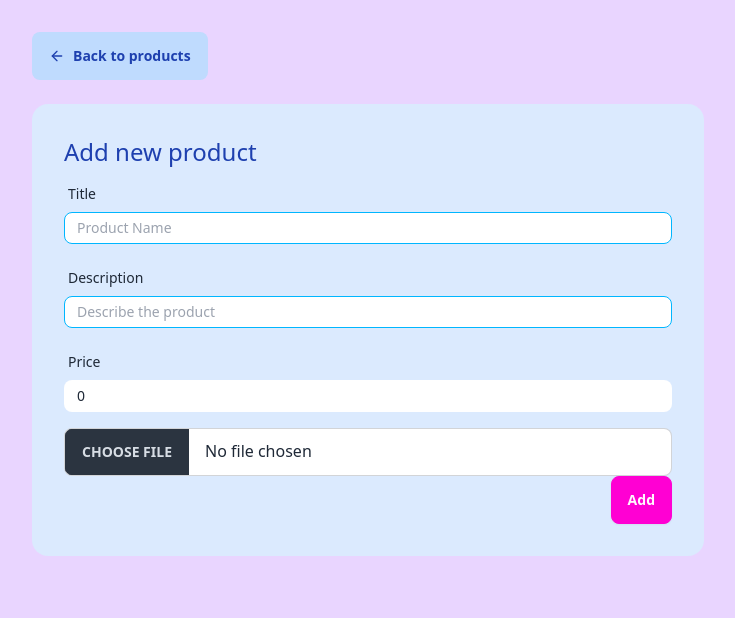
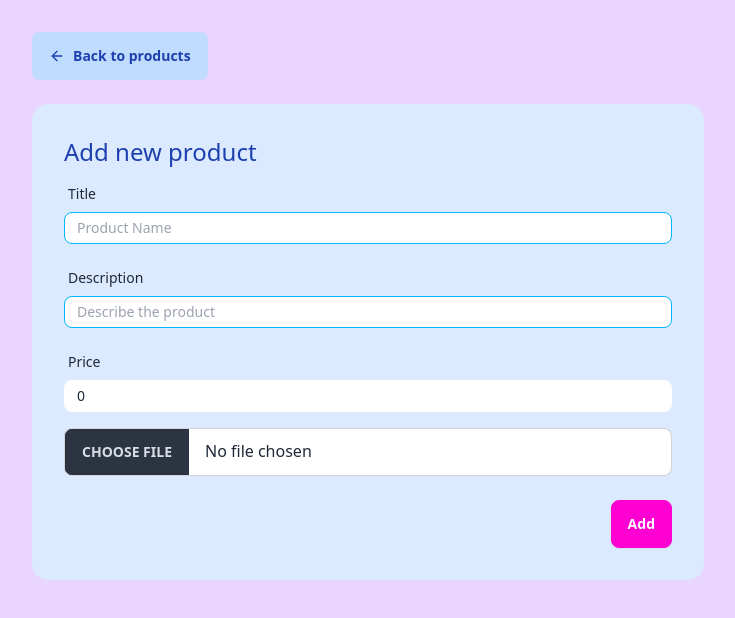
Before and after one commit to pratm1304/FouShack, a React app in the folder frontend/: page /admin/add in a window 1280 px wide. Shown: the top 618 px of the page, without its empty margins (272-1007 px from the left). Built offline with nearby package versions, Linux system fonts and the light colour scheme; the HTML template or start-up script is replaced by a standard one.

Commit message:
frontend touch up

```diff
--- a/frontend/src/components/ProductCard.jsx
+++ b/frontend/src/components/ProductCard.jsx
@@ -32,7 +32,7 @@ const ProductCard = ({ product, setProducts }) => {
     />
 
     {/* Dark Gradient Overlay */}
-    <div className="absolute inset-0 bg-gradient-to-t from-purple-900/90 via-purple-800/70 to-transparent"></div>
+    <div className="absolute inset-0 bg-gradient-to-t from-black/90 via-black/55 to-black/20"></div>
 
     {/* Foreground Content */}
     <div className="relative z-10 h-full flex flex-col justify-end p-4 text-white">
--- a/frontend/src/pages/AddPage.jsx
+++ b/frontend/src/pages/AddPage.jsx
@@ -97,7 +97,7 @@ const AddPage = () => {
 
 
 
-                <div className='card-actions justify-end'>
+                <div className='card-actions justify-end mt-6'>
                   <button type='submit' className='btn btn-secondary'>Add</button>
                 </div>
 
--- a/frontend/src/pages/CustomerHome.jsx
+++ b/frontend/src/pages/CustomerHome.jsx
@@ -105,7 +105,7 @@ const CustomerHome = () => {
       <h1 className="text-3xl text-purple-700 text-center font-bold mb-6">Welcome to Fou Shack </h1>
       <div className="grid grid-cols-1 sm:grid-cols-2 md:grid-cols-3 lg:grid-cols-4 gap-6">
         {products.map(p => (
-          <div key={p._id} className="card shadow-lg rounded-lg overflow-hidden relative h-80">
+          <div key={p._id} className="card shadow-lg rounded-2xl overflow-hidden relative h-80">
             {/* Full Background Image */}
             <img
               src={p.imageUrl}
@@ -114,7 +114,7 @@ const CustomerHome = () => {
             />
 
             {/* Darker Gradient Overlay - increased darkness */}
-            <div className="absolute rounded-3xl inset-0 bg-gradient-to-t from-black/95 via-black/70 to-black/30"></div>
+            <div className="absolute rounded-3xl inset-0 bg-gradient-to-t from-black/90 via-black/55 to-black/20"></div>
 
             {/* Content on Top */}
             <div className="relative z-10 h-full flex flex-col justify-end p-4 text-white">
```
